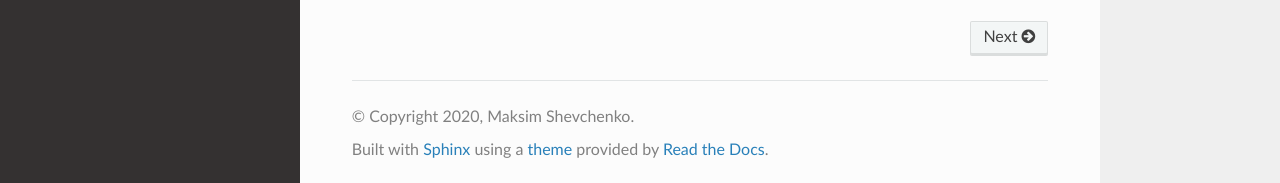
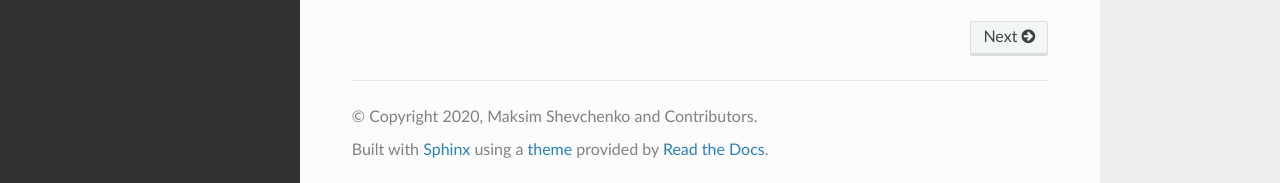
Before and after one commit to maks-sh/scikit-uplift, a Sphinx documentation site: the page built from docs/index.rst, in a window 1280 px wide and 900 px high, scrolled down 2180 px. Shown: the part 714-897 px from the top of the window. Built offline with Sphinx 7.4.7 and the Read the Docs theme 2.0.0, drawn with Linux system fonts in a browser that asks for light colours.

Commit message:
:memo: Prettify docs/conf.py

```diff
--- a/docs/conf.py
+++ b/docs/conf.py
@@ -33,7 +33,7 @@
 # -- Project information -----------------------------------------------------
 
 project = 'scikit-uplift'
-author = 'Maksim Shevchenko'
+author = 'Maksim Shevchenko and Contributors'
 copyright = "{}, {}".format(datetime.datetime.now().year, author)
 
 # The full version, including alpha/beta/rc tags
@@ -46,8 +46,11 @@
 # extensions coming with Sphinx (named 'sphinx.ext.*') or your custom
 # ones.
 extensions = [
-    "sphinx.ext.autodoc", "sphinx.ext.viewcode", "sphinx.ext.mathjax", "sphinx.ext.napoleon",
-    "recommonmark"
+    "sphinx.ext.autodoc",
+    "sphinx.ext.viewcode",
+    "sphinx.ext.mathjax",
+    "sphinx.ext.napoleon",
+    "recommonmark",
 ]
 
 master_doc = 'index'
@@ -58,7 +61,7 @@
 # List of patterns, relative to source directory, that match files and
 # directories to ignore when looking for source files.
 # This pattern also affects html_static_path and html_extra_path.
-exclude_patterns = ['_build', 'Thumbs.db', '.DS_Store']
+exclude_patterns = ['_build', 'Thumbs.db', '.DS_Store', 'Readme.rst']
 
 
 # -- Options for HTML output -------------------------------------------------
```
